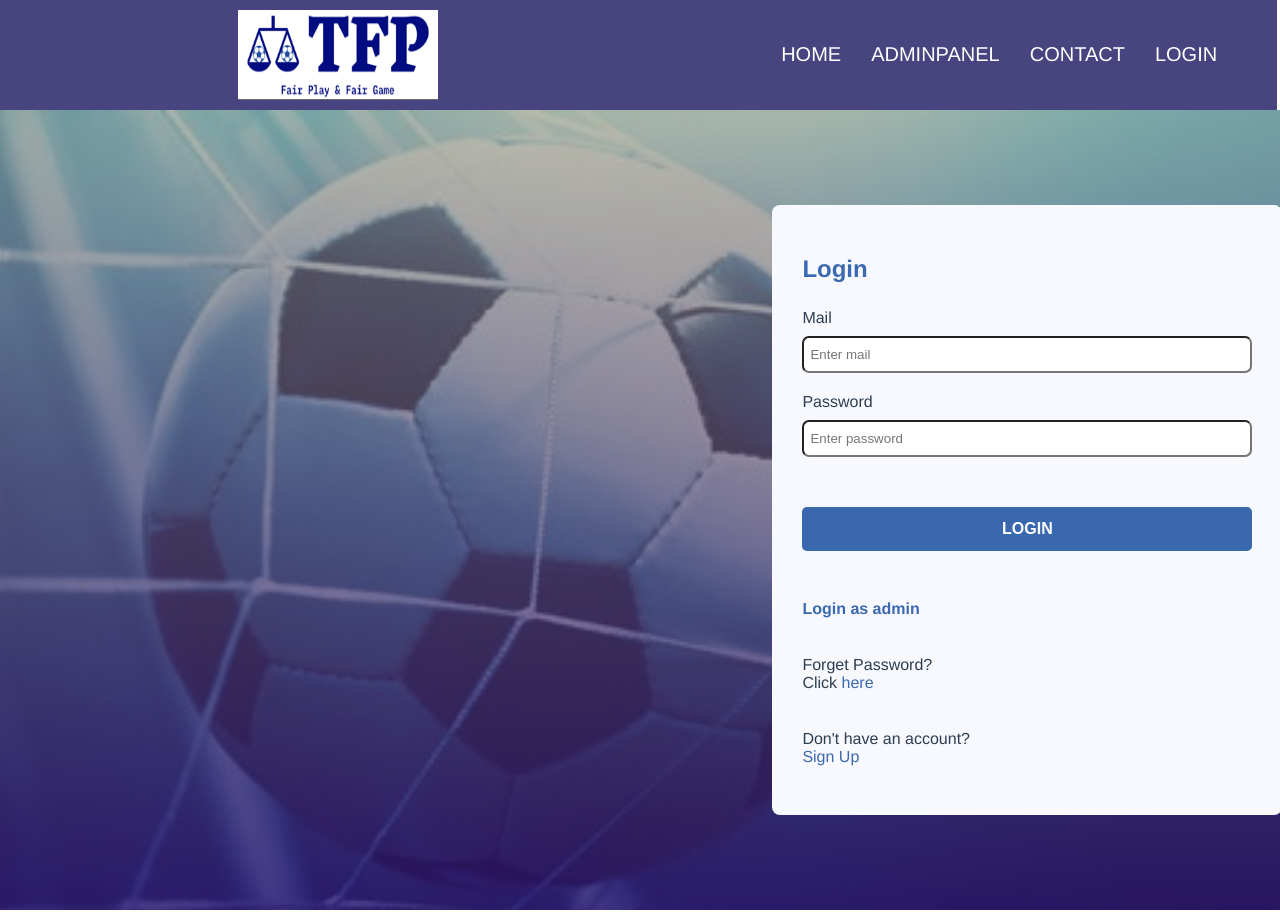
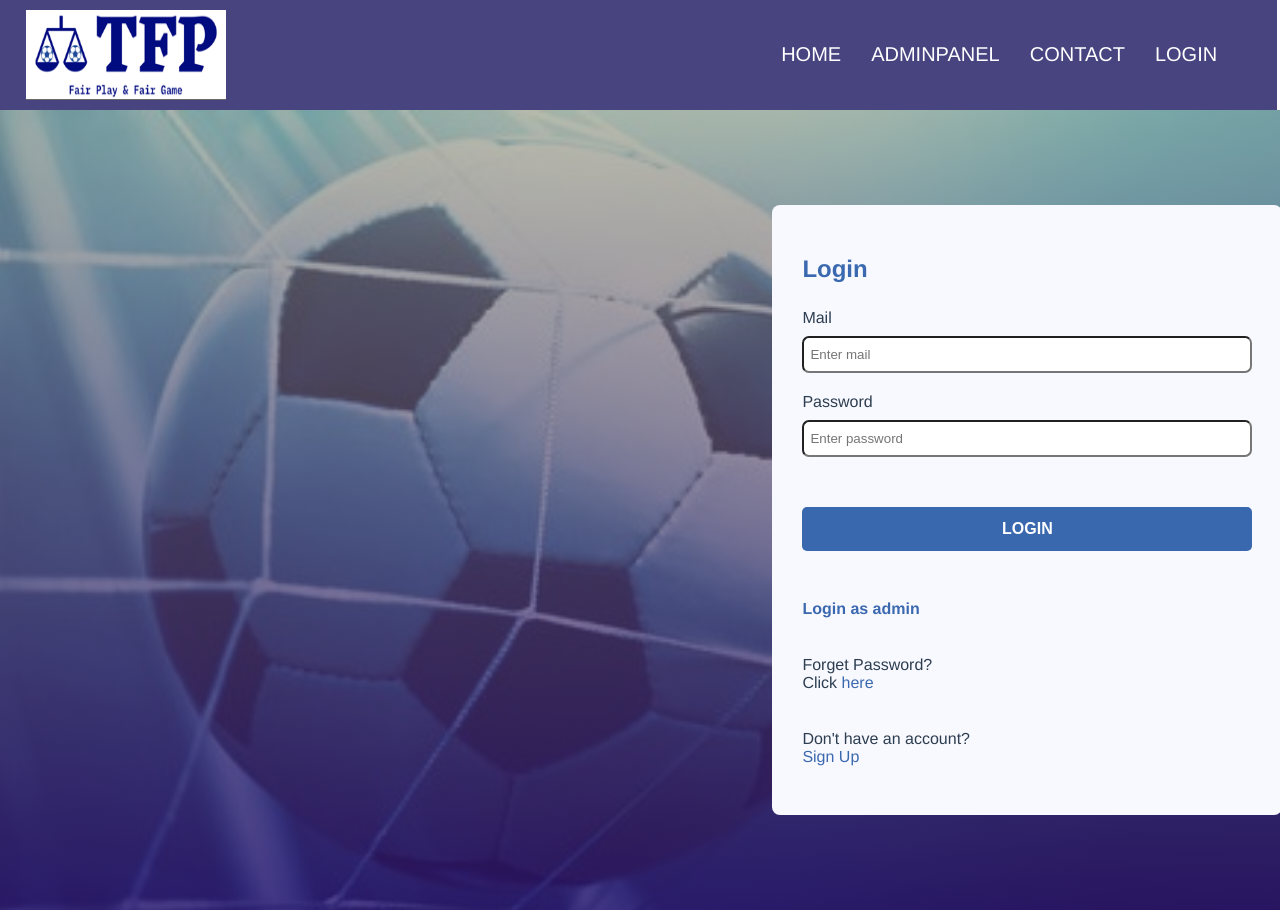
Before and after one commit to SU-CS308-22FA/Team-41-Frontend, a Vue app: page /login in a window 1280 px wide. Shown: the top 918 px of the page. Built offline with nearby package versions, Linux system fonts and the light colour scheme.

Commit message:
logo fix

```diff
--- a/src/components/NavBar.vue
+++ b/src/components/NavBar.vue
@@ -1,7 +1,7 @@
 <template>
     <div class="nav">
         <div class="logo">
-            <img src="../assets/tfpLogo.png" width=200px height=90px alt="">
+            <img src="../assets/tfpLogo.png" alt="">
         </div>
         <div class="navlinks">
 
@@ -41,13 +41,12 @@
         align-items: center;
         margin: -60px -10px -50px -10px;
     }
-    .logo{
-        padding: 10px 20px;
-        cursor: pointer;
-    }
+
     img {
     width: 200px;
     height: 90px;
+    padding-right:60%;
+    cursor:pointer;
     }
 
     .navlinks{
```
